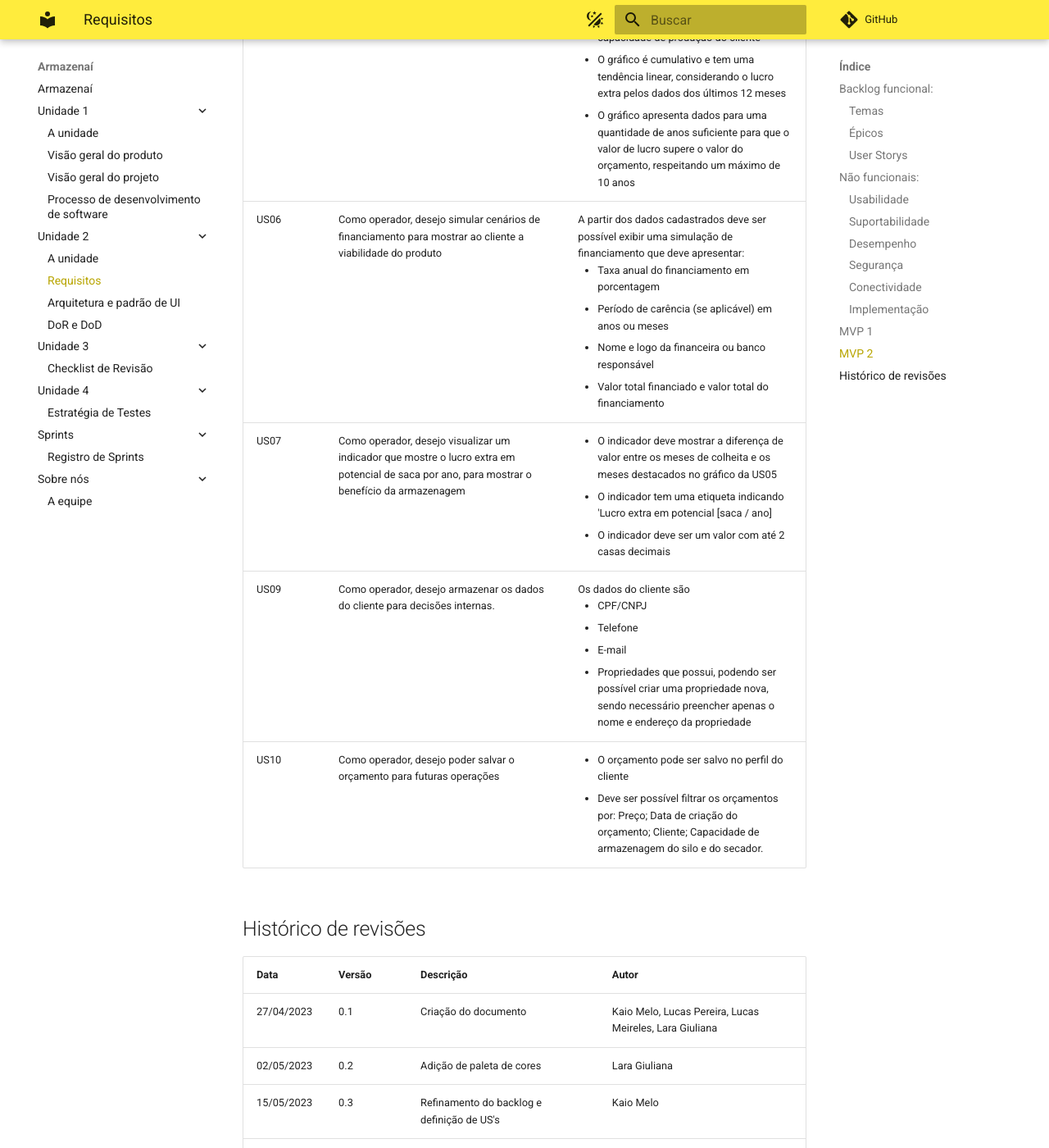
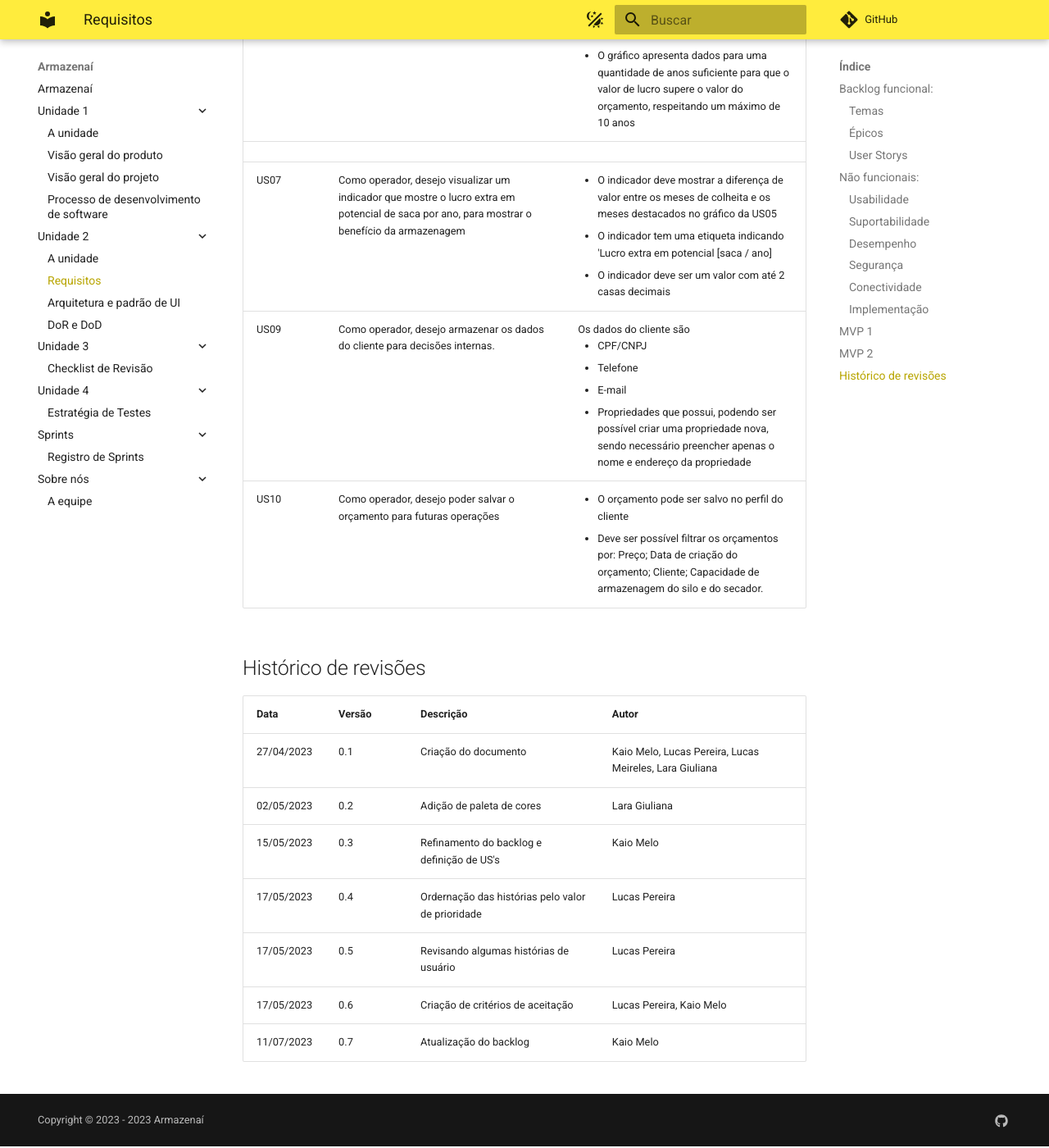
Before and after one commit to mdsreq-fga-unb/2023.1-Armazenai, an MkDocs documentation site: the page built from docs/Unidade 2/requisitos.md, in a window 1280 px wide and 1400 px high, scrolled down 7014 px. Shown: the whole window at 82% size. Built offline with MkDocs 1.6.1 and Material for MkDocs 9.7.7, drawn with Linux system fonts in a browser that asks for light colours; comment, search, counter and statistics services are not loaded; some of the changed text lies outside the part shown.

Commit message:
atualização do backlog

```diff
--- a/docs/Unidade 2/requisitos.md
+++ b/docs/Unidade 2/requisitos.md
@@ -99,7 +99,7 @@
 | US12 | Como administrador, desejo visualizar informações de todos os usuários para ter uma visão geral da empresa                            | <ul><li>É apresentado um painel que mostre todos os usuários cadastrados</li><li>Deve ser possível criar, editar e desabilitar usuários</li><li>Deve ser possível filtrar os usuários por:</li><ul><li>Nome</li><li>CPF</li><li>E-mail</li><li>Telefone</li></ul></ul> |
 | US13 | Como administrador, desejo poder criar novos usuários para que novos operadores possam utilizar o sistema                             | <ul><li>O operador tem os dados: <ul><li>Usuário</li> <li>Nome</li> <li>CPF</li><li>E-mail</li> <li>Telefone</li></ul> </li><li>O e-mail deve ser validado</li><li>O cadastro pelo administrador gera uma senha aleatória para repassar ao operador</li><li>O operador deve, ao acessar pela primeira vez, cadastrar uma senha nova</li><li>A senha cadastrada deve possuir 6 caracteres ou mais</li><li>A senha armazenada deve estar encriptada no banco de dados</li></ul>|
 | US16 | Como operador, desejo remover pedidos que não estão mais em andamento para manter o controle dos processos.                                                                | <ul><li>Ao excluir o pedido todos os dados relacionados como documentos e feedbacks devem ser excluídos, exceto pelo orçamento, que deve ser preservado</li></ul> |
-| US11 | Como operador, desejo realizar buscas de pedidos para facilitar a localização de orçamentos específicos.                                                                     | Os pedidos podem ser filtrados por: <ul><li>Identificador do cliente;</li><li>Etapa em curso;</li></ul>Os pedidos podem ser ordenados por: <ul><li>Valor do orçamento;</li><li>Data de criação;</li><li>Data de uma etapa em específico.</li></ul> |
+| US11 | Como operador, desejo realizar buscas de pedidos para facilitar a localização de orçamentos específicos.                                                                     | Os pedidos podem ser filtrados por: <ul><li>Identificador do cliente;</li><li>Etapa em curso;</li><li>Data de criação;</li></ul> Os pedidos devem mostrar os mais recentes primeiro |
 
 ## MVP 2
 
@@ -108,7 +108,7 @@
 | US01   | Como operador, desejo criar um formulário para coletar informações da propriedade para mensurar o tamanho da produção.                                                                                                                     | Os dados coletados devem ser: <ul><li>Capacidade de produção de soja e/ou milho em sacas</li><li>Total de hectares plantados para cada grão</li><li>Umidade média de cada grão na colheita</li><li>Área de terreno disponível para a estrutura de armazenagem</li><li>Data de criação orçamento</li><li>Endereço da propriedade</li> <li>Nome da propriedade</li> </li></li></ul> <li>O usuário tem a capacidade de revisar e editar as informações do formulário antes de finalizar o envio</li>                                                                                                                                      |
 | US02 | Como operador, desejo visualizar um gráfico que mostre o preço histórico da saca atualizado para mostrar ao cliente o valor negociado no passado                                                                                           | <ul><li>Os dados apresentados são o preço de venda da saca de milho ou soja por mês, sendo possível alternar entre eles, durante os últimos 12 meses</li><li>A apresentação é feita em um gráfico de barras verticais</li><li>O sistema fornece legendas de identificação clara para facilitar a interpretação do gráfico, incluindo unidades de medida, datas e valores específicos</li><li>Os dados devem ser reais e atualizados, requisitados de uma fonte confiável e reconhecida</li></ul>                                                                                                                                       |
 | US03 | Como operador, desejo visualizar um gráfico que mostre uma projeção de lucro para a próxima colheita baseada em anos anteriores para mostrar o ganho na aquisição do produto | <ul><li>Os dados apresentados são o lucro extra em potencial por ano a partir da construção do armazém</li><li>A apresentação é feita em um gráfico de barras verticais</li><li>O lucro extra é calculado pela diferença entre o mês de maior valor de venda e o mês de colheita multiplicado pela capacidade de produção do cliente</li><li>O gráfico é cumulativo e tem uma tendência linear, considerando o lucro extra pelos dados dos últimos 12 meses</li><li>O gráfico apresenta dados para uma quantidade de anos suficiente para que o valor de lucro supere o valor do orçamento, respeitando um máximo de 10 anos</li></ul> |
-| US06 | Como operador, desejo simular cenários de financiamento para mostrar ao cliente a viabilidade do produto                                                                     |A partir dos dados cadastrados deve ser possível exibir uma simulação de financiamento que deve apresentar: <ul><li>Taxa anual do financiamento em porcentagem</li><li>Período de carência (se aplicável) em anos ou meses</li><li>Nome e logo da financeira ou banco responsável </li> <li>Valor total financiado e valor total do financiamento</li></ul> |                                                                                                                                                                                                                                            |
+                                                                                                                                                                                                                                          |
 | US07 | Como operador, desejo visualizar um indicador que mostre o lucro extra em potencial de saca por ano, para mostrar o benefício da armazenagem                                 | <ul><li>O indicador deve mostrar a diferença de valor entre os meses de colheita e os meses destacados no gráfico da US05</li><li>O indicador tem uma etiqueta indicando 'Lucro extra em potencial [saca / ano]</li><li>O indicador deve ser um valor com até 2 casas decimais</li></ul>                                                                                                                                                                                                                                                                                                                                               |
 | US09  | Como operador, desejo armazenar os dados do cliente para decisões internas.                                                                                                                                                                | Os dados do cliente são <ul><li>CPF/CNPJ</li><li>Telefone</li><li>E-mail</li><li>Propriedades que possui, podendo ser possível criar uma propriedade nova, sendo necessário preencher apenas o nome e endereço da propriedade</li></ul>
 | US10 | Como operador, desejo poder salvar o orçamento para futuras operações                                                                 | <ul><li>O orçamento pode ser salvo no perfil do cliente</li><li>Deve ser possível filtrar os orçamentos por: Preço; Data de criação do orçamento; Cliente; Capacidade de armazenagem do silo e do secador.</li></ul> |
@@ -123,3 +123,4 @@
 | 17/05/2023 | 0.4    | Ordernação das histórias pelo valor de prioridade | Lucas Pereira                                            |
 | 17/05/2023 | 0.5    | Revisando algumas histórias de usuário                            | Lucas Pereira                                            |
 | 17/05/2023 | 0.6    | Criação de critérios de aceitação                           | Lucas Pereira, Kaio Melo                                            |
+| 11/07/2023 | 0.7    | Atualização do backlog        | Kaio Melo                                                |
```
